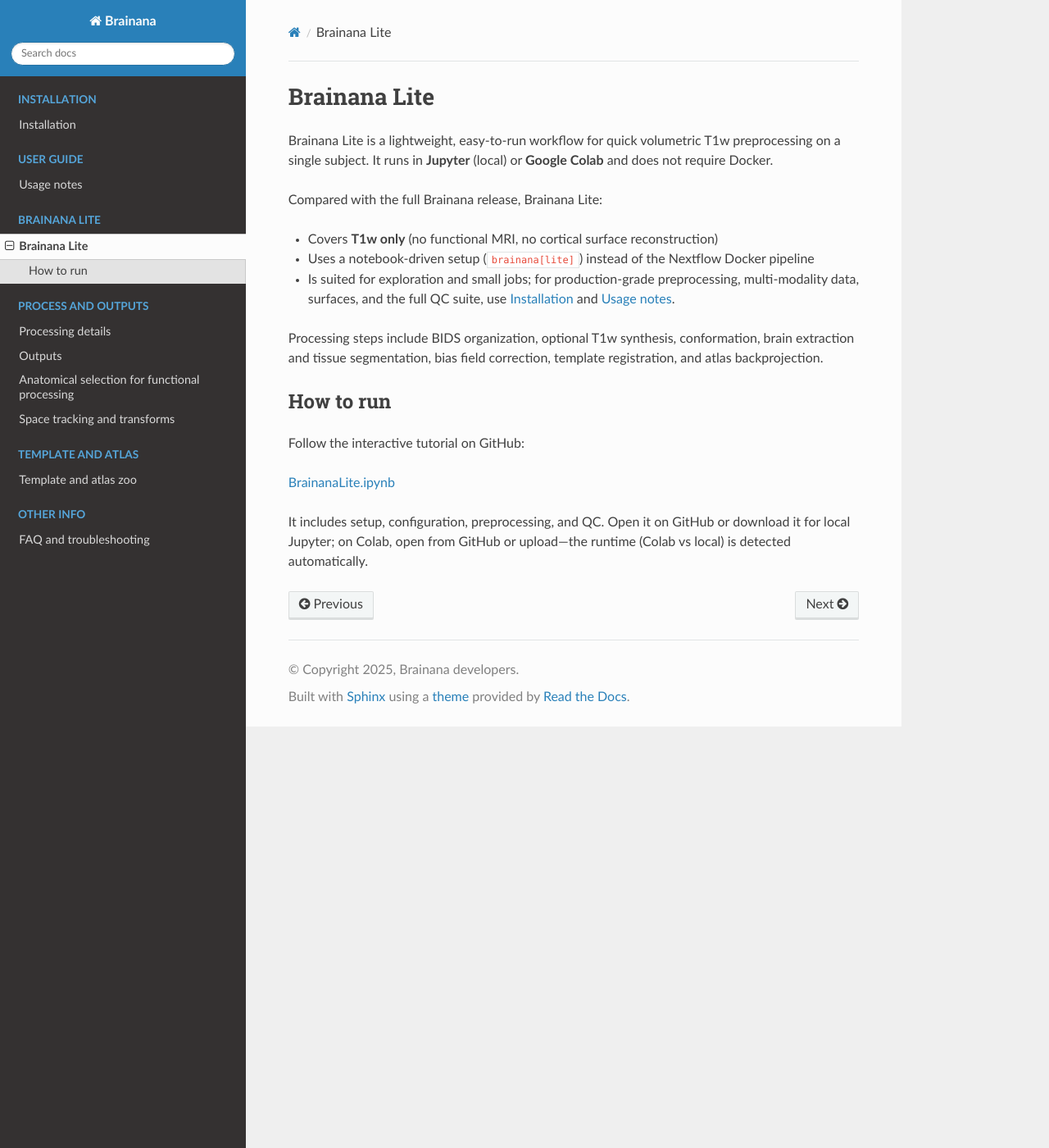
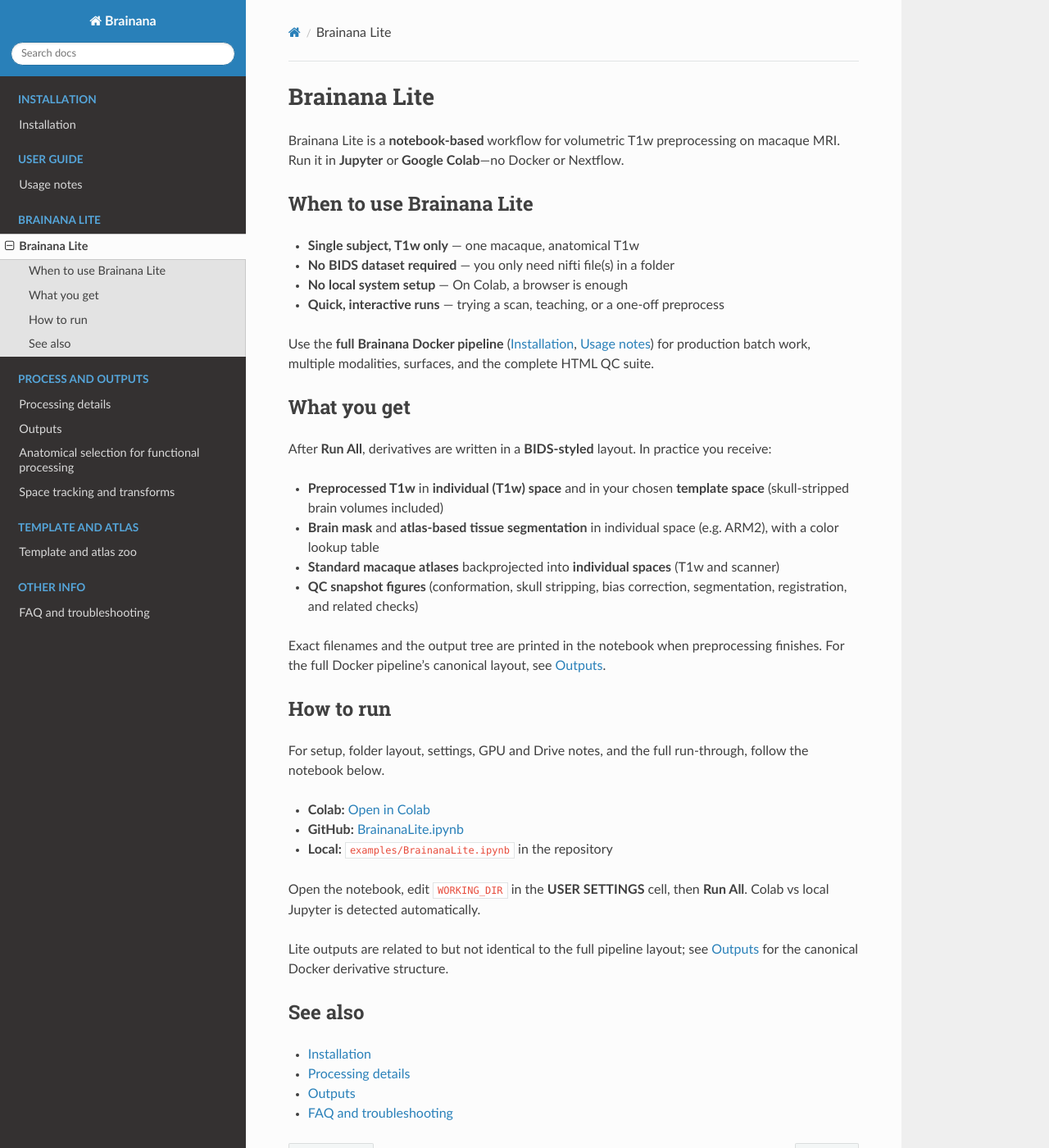
Before and after one commit to xingyu-liu/brainana, a Sphinx documentation site: the page built from docs/brainana_lite.rst, in a window 1280 px wide and 1400 px high. Shown: the whole window at 82% size. Built offline with Sphinx 7.4.7 and the Read the Docs theme 3.1.0, drawn with Linux system fonts in a browser that asks for light colours.

Commit message:
docs(lite): expand Brainana Lite docs and README badges

```diff
--- a/docs/brainana_lite.rst
+++ b/docs/brainana_lite.rst
@@ -1,21 +1,47 @@
 Brainana Lite
 =============
 
-Brainana Lite is a lightweight, easy-to-run workflow for quick volumetric T1w preprocessing on a single subject. It runs in **Jupyter** (local) or **Google Colab** and does not require Docker.
+Brainana Lite is a **notebook-based** workflow for volumetric T1w preprocessing on macaque MRI. Run it in **Jupyter** or **Google Colab**—no Docker or Nextflow.
 
-Compared with the full Brainana release, Brainana Lite:
+When to use Brainana Lite
+-------------------------
 
-- Covers **T1w only** (no functional MRI, no cortical surface reconstruction)
-- Uses a notebook-driven setup (``brainana[lite]``) instead of the Nextflow Docker pipeline
-- Is suited for exploration and small jobs; for production-grade preprocessing, multi-modality data, surfaces, and the full QC suite, use :doc:`installation` and :doc:`usage_notes`.
+- **Single subject, T1w only** — one macaque, anatomical T1w
+- **No BIDS dataset required** — you only need nifti file(s) in a folder
+- **No local system setup** — On Colab, a browser is enough
+- **Quick, interactive runs** — trying a scan, teaching, or a one-off preprocess
 
-Processing steps include BIDS organization, optional T1w synthesis, conformation, brain extraction and tissue segmentation, bias field correction, template registration, and atlas backprojection.
+Use the **full Brainana Docker pipeline** (:doc:`installation`, :doc:`usage_notes`) for production batch work, multiple modalities, surfaces, and the complete HTML QC suite.
+
+What you get
+------------
+
+After **Run All**, derivatives are written in a **BIDS-styled** layout. In practice you receive:
+
+- **Preprocessed T1w** in **individual (T1w) space** and in your chosen **template space** (skull-stripped brain volumes included)
+- **Brain mask** and **atlas-based tissue segmentation** in individual space (e.g. ARM2), with a color lookup table
+- **Standard macaque atlases** backprojected into **individual spaces** (T1w and scanner)
+- **QC snapshot figures** (conformation, skull stripping, bias correction, segmentation, registration, and related checks)
+
+Exact filenames and the output tree are printed in the notebook when preprocessing finishes. For the full Docker pipeline’s canonical layout, see :doc:`outputs`.
 
 How to run
 ----------
 
-Follow the interactive tutorial on GitHub:
+For setup, folder layout, settings, GPU and Drive notes, and the full run-through, follow the notebook below.
 
-`BrainanaLite.ipynb <https://github.com/xingyu-liu/brainana/blob/main/examples/BrainanaLite.ipynb>`_
+- **Colab:** `Open in Colab <https://colab.research.google.com/github/xingyu-liu/brainana/blob/main/examples/BrainanaLite.ipynb>`_
+- **GitHub:** `BrainanaLite.ipynb <https://github.com/xingyu-liu/brainana/blob/main/examples/BrainanaLite.ipynb>`_
+- **Local:** ``examples/BrainanaLite.ipynb`` in the repository
 
-It includes setup, configuration, preprocessing, and QC. Open it on GitHub or download it for local Jupyter; on Colab, open from GitHub or upload—the runtime (Colab vs local) is detected automatically.
+Open the notebook, edit ``WORKING_DIR`` in the **USER SETTINGS** cell, then **Run All**. Colab vs local Jupyter is detected automatically.
+
+Lite outputs are related to but not identical to the full pipeline layout; see :doc:`outputs` for the canonical Docker derivative structure.
+
+See also
+--------
+
+- :doc:`installation`
+- :doc:`processing`
+- :doc:`outputs`
+- :doc:`faq`
--- a/docs/installation.rst
+++ b/docs/installation.rst
@@ -4,7 +4,7 @@
 Brainana can be installed in two ways:
 
 - **Docker** (below) — full pipeline: anatomical and functional preprocessing, surface reconstruction, and HTML QC reports. This is the recommended path for most users.
-- **Brainana Lite** — lightweight volumetric T1w workflow via Jupyter or Colab; no Docker image. See `BrainanaLite.ipynb <https://github.com/xingyu-liu/brainana/blob/main/examples/BrainanaLite.ipynb>`_ notebook on GitHub and the :doc:`brainana_lite`.
+- **Brainana Lite** — lightweight volumetric T1w workflow via Jupyter or Colab; no Docker image. See `BrainanaLite.ipynb <https://github.com/xingyu-liu/brainana/blob/main/examples/BrainanaLite.ipynb>`_ notebook on GitHub and the documentation page :doc:`brainana_lite`.
 
 Docker
 ------
```
Also changed, not shown: README.md (+7 -3 lines).
